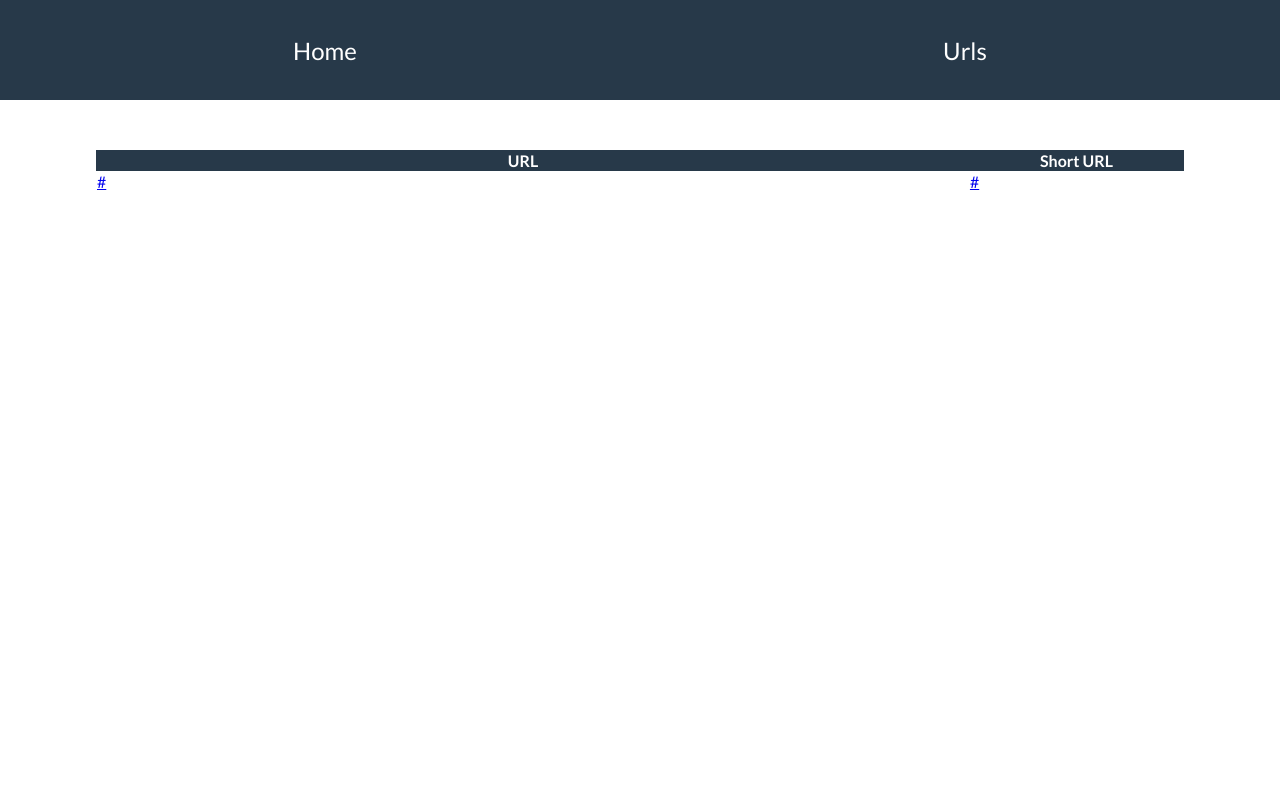
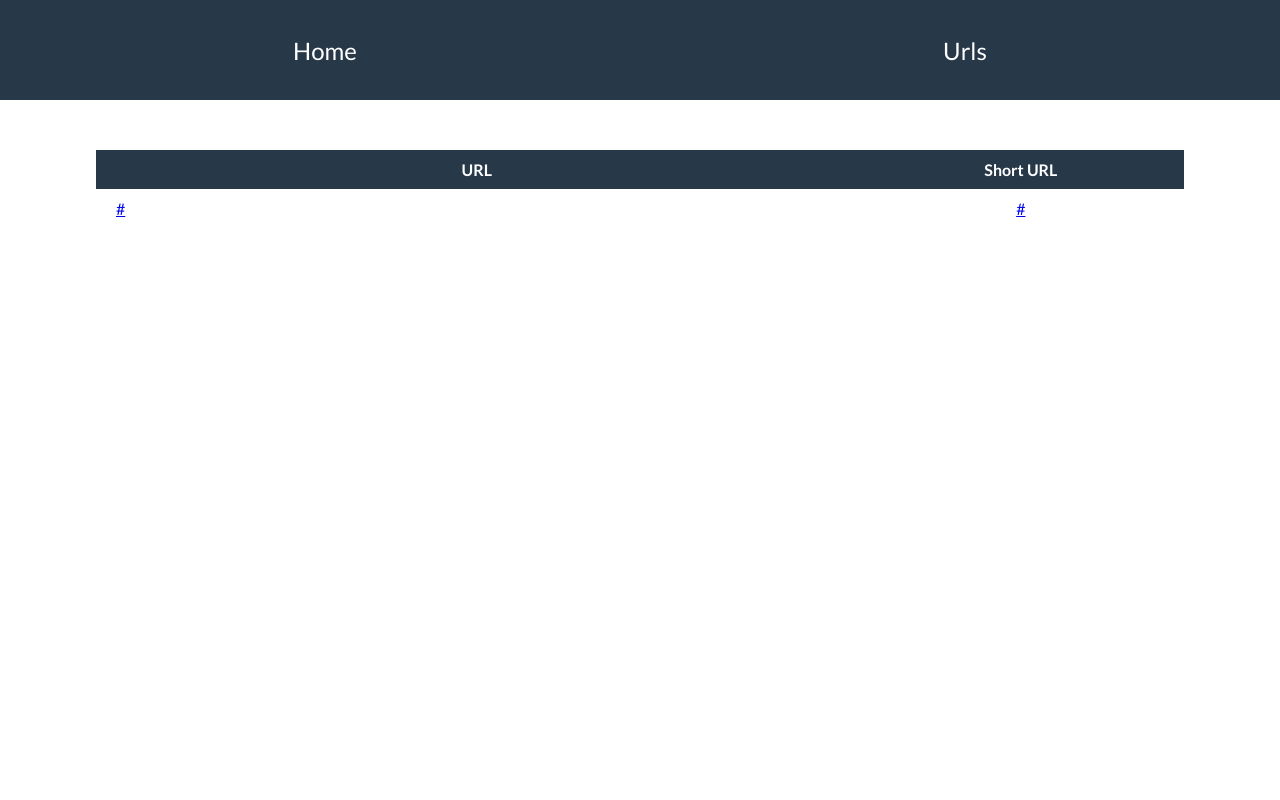
Before and after one commit to adamminchella/short_url, a Flask app: page /urls in a window 1280 px wide. Run offline with Flask 2, Linux system fonts and the light colour scheme; tables that the repository leaves empty hold one stand-in row (values such as "Sample post").

Commit message:
More styling

```diff
--- a/static/css/styles.css
+++ b/static/css/styles.css
@@ -2,6 +2,10 @@
 
 :root {
   --primary: rgb(39, 57, 73);
+}
+
+* {
+  box-sizing: border-box;
 }
 
 html {
--- a/static/css/urls.css
+++ b/static/css/urls.css
@@ -11,18 +11,29 @@ thead {
 }
 
 thead th:nth-child(1) {
-  width: 80%;
+  width: 70%;
 }
 
 thead th:nth-child(2) {
-  width: 20%;
+  width: 30%;
 }
 
-tr :first-child {
-  padding-right: 20px;
+th,
+td {
+  padding: 10px 0;
 }
 
-td {
+tr:nth-child(even) {
+  background-color: #f2f2f2;
+}
+
+.original-url {
   overflow: scroll;
   white-space: nowrap;
+  padding-right: 20px;
+  padding-left: 20px;
 }
+
+.shortened-url {
+  text-align: center;
+}
--- a/templates/index.html
+++ b/templates/index.html
@@ -7,7 +7,8 @@
 {% block title %}{% endblock title %}
 
 {% block content %}
-    <section class="content">
+    <section>
+        <div class="content">
             <h1>Shorten a url!</h1>
             <form action="" method="POST">
                 <div class="url-form-container">
@@ -15,6 +16,7 @@
                     <input type="submit" value="Shorten URL">
                 </div>
             </form>
+        </div>
         {% if short_url %}
             <div class="short-url-container">
                 <p>Original URL: <a href="{{ original_url }}">{{ original_url }}</a></p>
--- a/templates/urls.html
+++ b/templates/urls.html
@@ -16,8 +16,8 @@
             </thead>
         {% for url in urls %}
             <tr>
-                <td><a href="{{ url.original_url }}">{{ url.original_url }}</a></td>
-                <td><a href= "{{url.short_url}}">{{url.short_url}}</a></td>
+                <td class="original-url"><a href="{{ url.original_url }}">{{ url.original_url }}</a></td>
+                <td class="shortened-url"><a href= "{{url.short_url}}">{{url.short_url}}</a></td>
             </tr>
         {% endfor %}
         </table>
```
Also changed, not shown: static/css/home.css (+6 -2 lines), 2 other files. Lines whose indentation alone changed are shown as unchanged.
